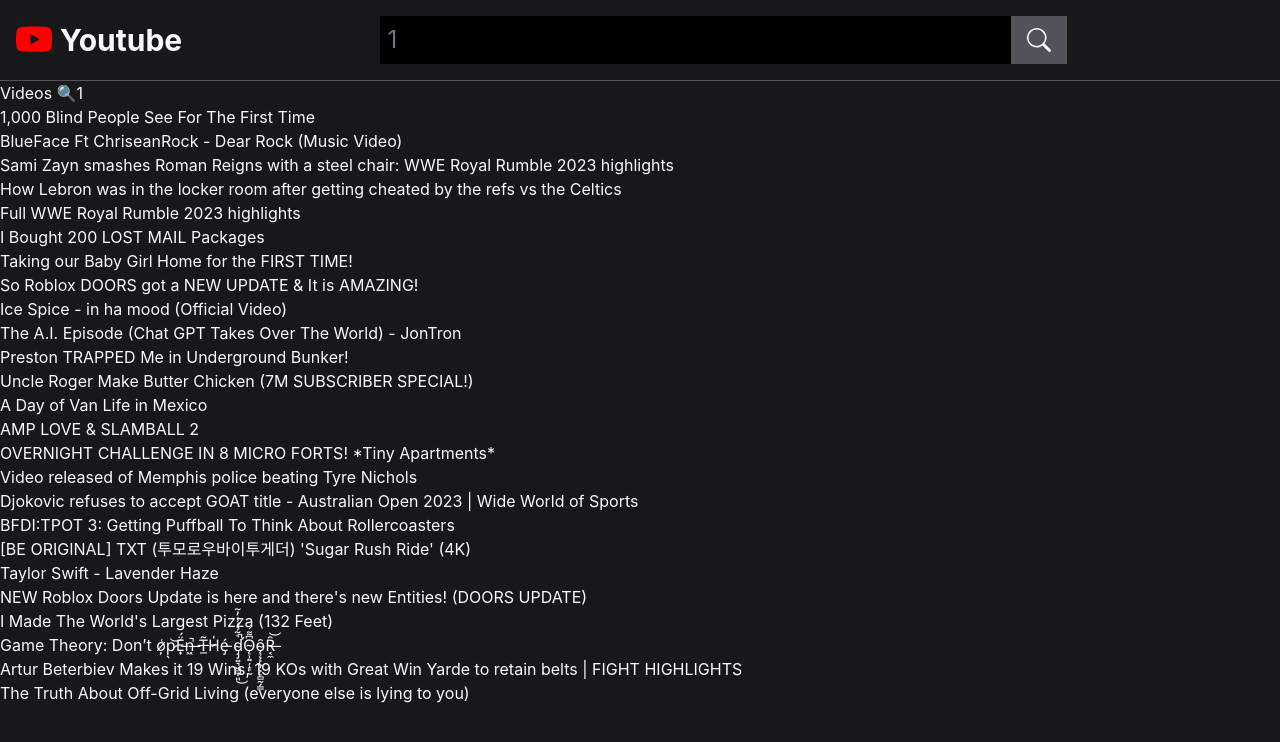
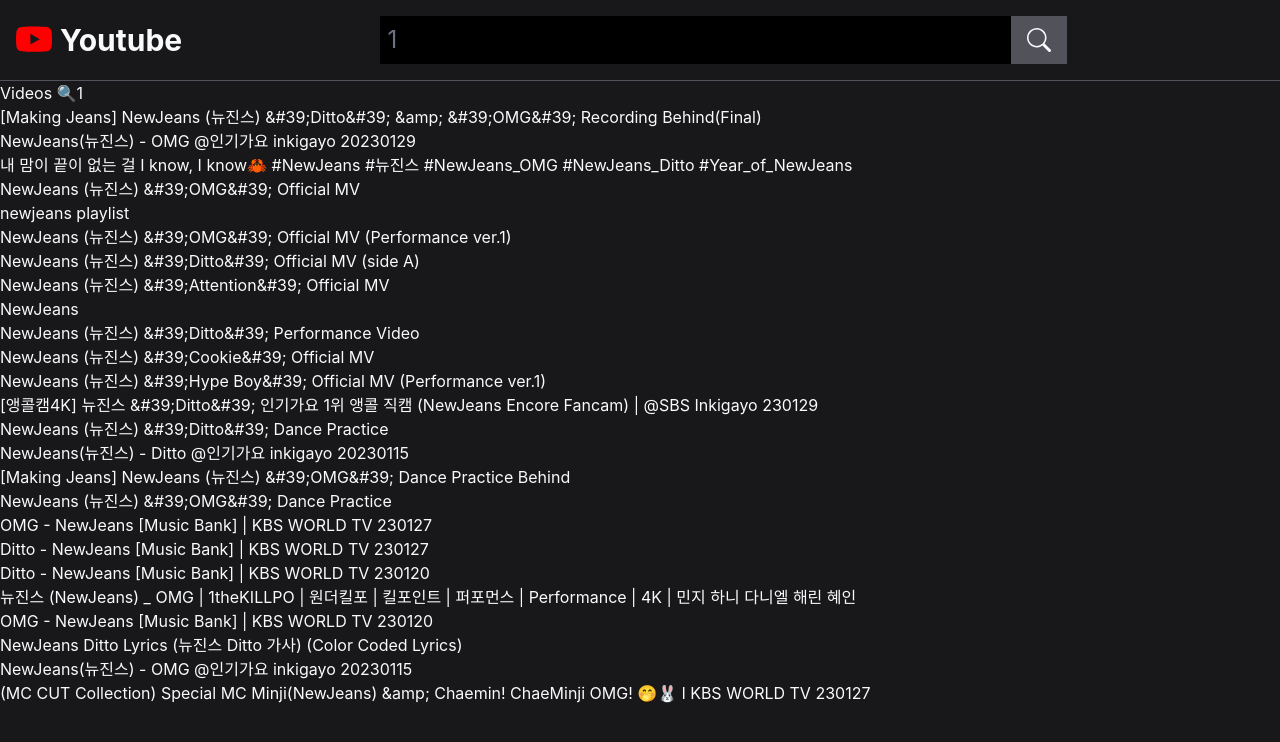
Before and after one commit to Kyunju/youtube-clone, a React (Create React App) app: page /videos/1 in a window 1280 px wide. Shown: the top 742 px of the page. Built offline with nearby package versions, Linux system fonts and the light colour scheme.

Commit message:
react query 설치 및 MOCK데이터 출력

```diff
--- a/package.json
+++ b/package.json
@@ -3,6 +3,7 @@
   "version": "0.1.0",
   "private": true,
   "dependencies": {
+    "@tanstack/react-query": "^4.28.0",
     "@testing-library/jest-dom": "^5.14.1",
     "@testing-library/react": "^13.0.0",
     "@testing-library/user-event": "^13.2.1",
--- a/src/App.js
+++ b/src/App.js
@@ -1,11 +1,15 @@
 import { Outlet } from 'react-router-dom';
 import SearchHeader from './components/SearchHeader';
+import { QueryClientProvider, QueryClient } from '@tanstack/react-query';
 
+const queryClient = new QueryClient();
 function App() {
   return (
     <div>
       <SearchHeader />
-      <Outlet />
+      <QueryClientProvider client={queryClient}>
+        <Outlet />
+      </QueryClientProvider>
     </div>
   );
 }
--- a/src/components/VideoCard.jsx
+++ b/src/components/VideoCard.jsx
@@ -1,9 +1,5 @@
 import React from 'react';
 
-export default function VideoCard({ title }) {
-  return (
-    <div>
-      <span>{title}</span>
-    </div>
-  );
+export default function VideoCard({ video }) {
+  return <div>{video.snippet.title}</div>;
 }
--- a/src/pages/Videos.jsx
+++ b/src/pages/Videos.jsx
@@ -1,35 +1,31 @@
-import React, { useEffect, useState } from 'react';
+import React from 'react';
 import { useParams } from 'react-router-dom';
+import { useQuery } from '@tanstack/react-query';
+import VideoCard from '../components/VideoCard';
 
 export default function Videos() {
-  const [videoList, setVideoList] = useState([]);
   const { keyword } = useParams();
-  useEffect(() => {
-    loadVideos('/data/popular.json').then((item) =>
-      setVideoList(item.map((video) => video.snippet.title))
-    );
-  }, []);
-  console.log(videoList);
+  const {
+    isLoading,
+    error,
+    data: videos,
+  } = useQuery(['videos', keyword], async () => {
+    return fetch(`/data/${keyword ? 'search' : 'popular'}.json`)
+      .then((res) => res.json())
+      .then((data) => data.items);
+  });
   return (
-    <div>
-      <p>Videos {keyword ? `🔍${keyword}` : '🔥hotTrend'}</p>
-      <ul>
-        {videoList.map((video) => {
-          return <li>{video}</li>;
-        })}
-      </ul>
-    </div>
+    <>
+      <div>Videos {keyword ? `🔍${keyword}` : '🔥hotTrend'}</div>
+      {isLoading && <p>Loading..🔍</p>}
+      {error && <p>Something is wrong ❌</p>}
+      {videos && (
+        <ul>
+          {videos.map((video) => (
+            <VideoCard key={video.id} video={video} />
+          ))}
+        </ul>
+      )}
+    </>
   );
 }
-
-const loadVideos = (url) => {
-  return fetch(url)
-    .then((response) => response.json())
-    .then((data) => data.items);
-};
-
-const getPopularVideo = () => {
-  return loadVideos('/data/popular.json').then((item) =>
-    item.map((video) => video.snippet.title)
-  );
-};
```
Also changed, not shown: .pnp.cjs, 1 other file (tests, documents, lock files or other folders).
